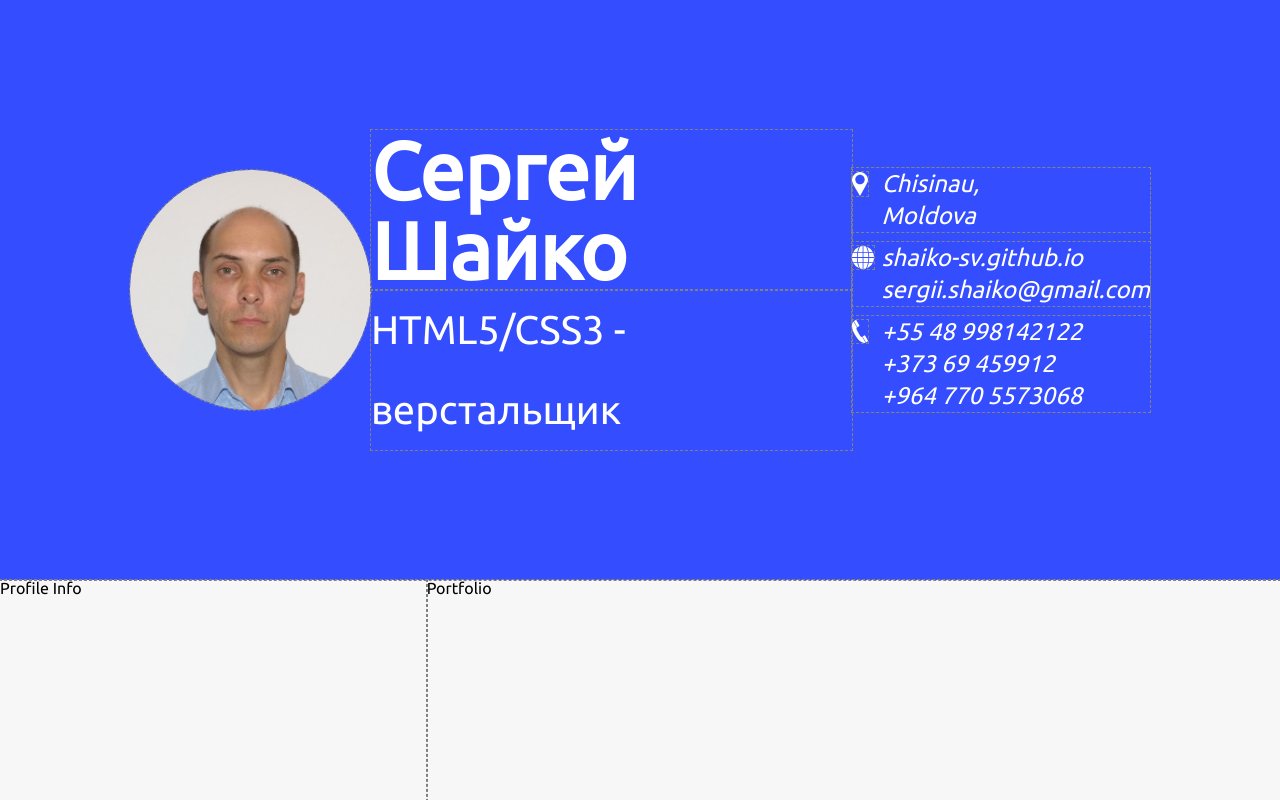
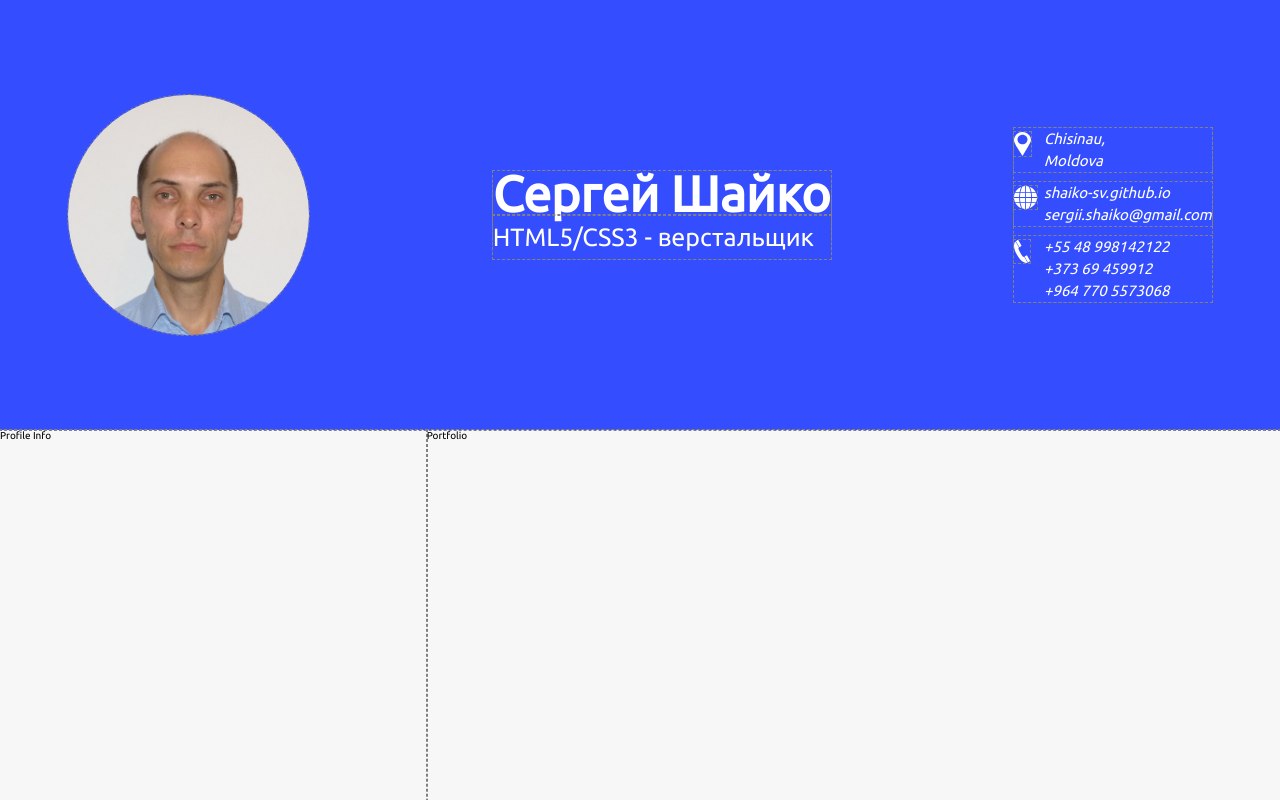
Before and after one commit to shaiko-sv/shaiko-sv.github.io, a plain HTML site: page index.html in a window 1280 px wide. Shown: the top 800 px of the page. Drawn offline with Linux system fonts and the light colour scheme.

Commit message:
made changes in CSS max width 1366px font-size 1rem = 10px

```diff
--- a/style/style.less
+++ b/style/style.less
@@ -1,11 +1,13 @@
 @import url('https://fonts.googleapis.com/css?family=Ubuntu&display=swap');
-@widthMain: 1920px;
+@widthMain: 1366px;
     @colorBackground: #f7f7f7;
     @colorHeader: #344eff;
     @colorLight: #fff;
 @fontMain: 'Ubuntu', sans-serif;
+@fontSize: 1rem;
     @marginMain: ;
-@paddingMain: 130px;
+@paddingMain: (@widthMain * 0.05);
+    @lineHeigth: (@fontSize * 1.1);
 * {
     outline: 1px dashed gray;
     margin: 0;
@@ -15,7 +17,7 @@ html {
     background-color: #fcfcfc;
     max-width: @widthMain;
     margin: 0 auto;
-    font: 400 1rem/1.1rem @fontMain;
+    font: 400 10px/11px @fontMain;
 }
 body {
     background-color: @colorBackground;
@@ -39,12 +41,12 @@ header {
         border-radius: 50%;
     }
     div {
-        font-size: 2.5rem;
-        line-height: 5rem;
+        font-size: @fontSize * 2.5;
+        line-height: @lineHeigth * 4;
     }
     address {
-        font-size: 1.5rem;
-        line-height: 2rem;
+        font-size: @fontSize * 1.5;
+        line-height: @lineHeigth * 2;
         :not(:last-child) {
             margin-bottom: 10px;
             }
@@ -70,6 +72,6 @@ footer {
     align-items: center;
     color: @colorLight;
     background-color: @colorHeader;
-    font-size: .7rem;
-    line-height: 1rem;
+    font-size: @fontSize;
+    line-height: @lineHeigth;
 }
```
Also changed, not shown: style/style.css.
